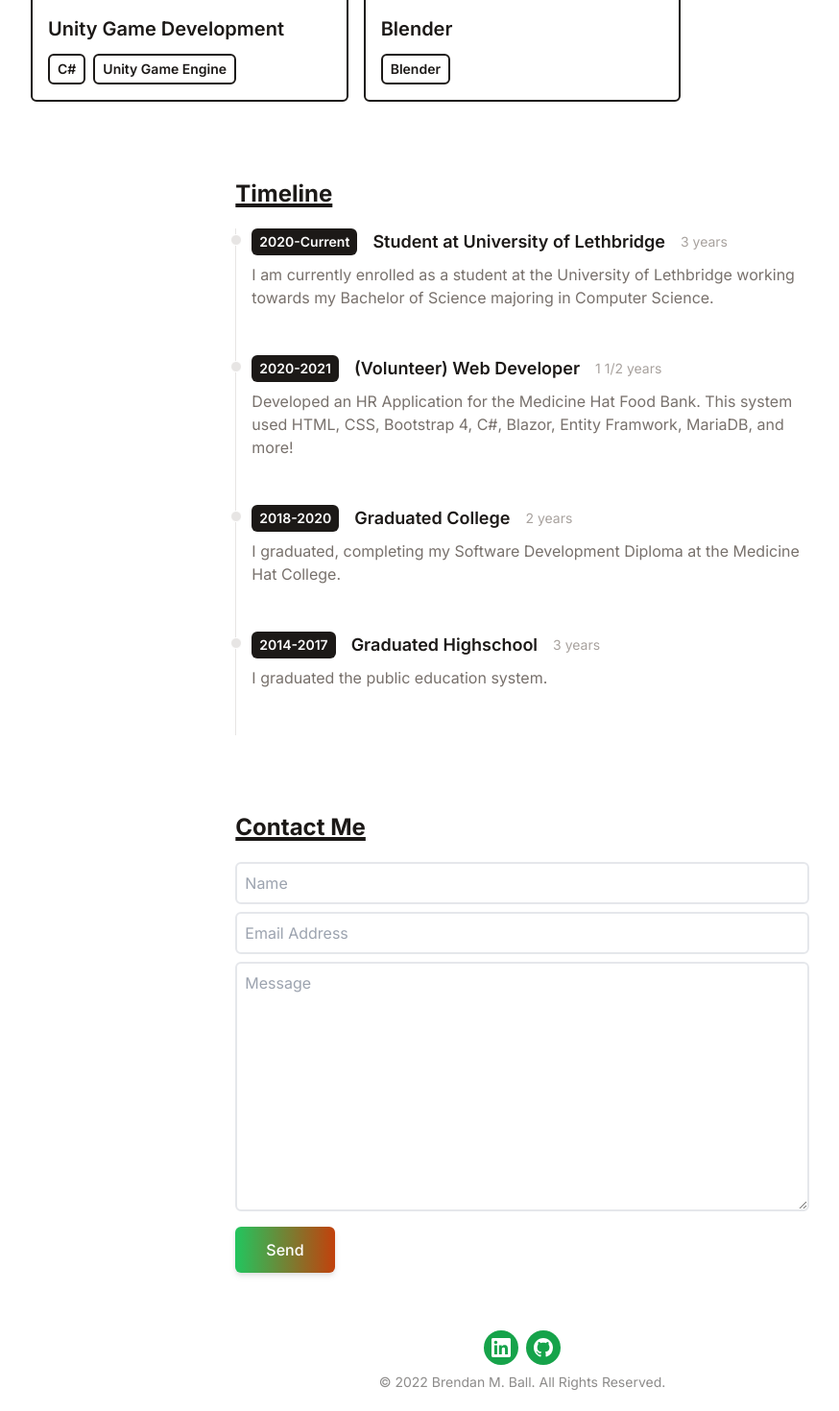
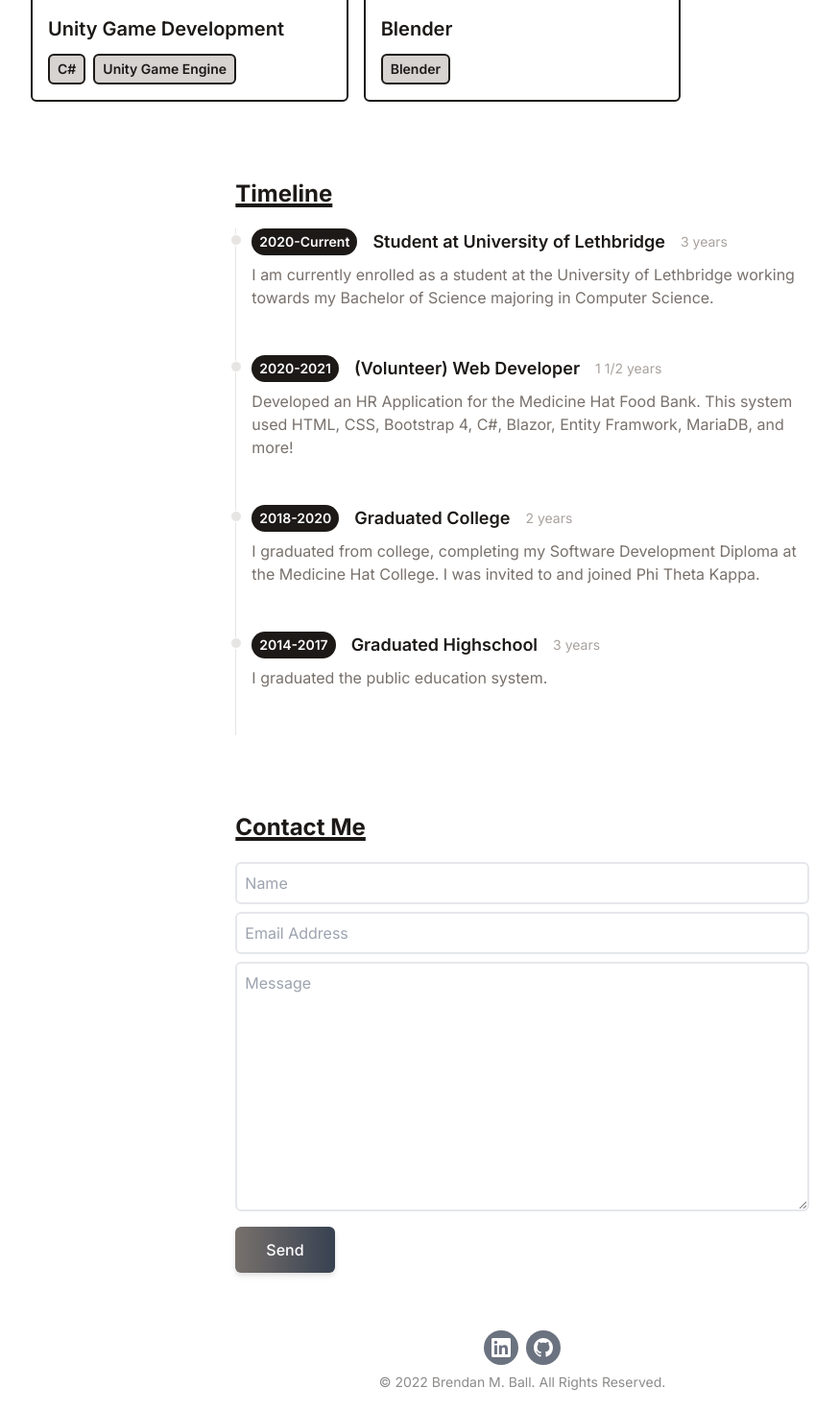
Before and after one commit to brendanball4/PortfolioJSXTailwind, a React (Vite) app: page / in a window 1280 px wide. Shown: the part 1074-2544 px from the top of the page at 96% size, without its empty margins (96-970 px from the left). Built offline with nearby package versions, Linux system fonts and the light colour scheme.

Commit message:
Introduced some design changes. Also added in new porfolio items

```diff
--- a/src/components/Contact.jsx
+++ b/src/components/Contact.jsx
@@ -11,21 +11,21 @@ function Contact() {
                         type="text"
                         name="name"
                         placeholder="Name"
-                        className="p-2 bg-transparent border-2 rounded-md focus:outline-none dark:border-green-300"
+                        className="p-2 bg-transparent border-2 rounded-md focus:outline-none dark:border-stone-100"
                     />
                     <input
                         type="email"
                         name="email"
                         placeholder="Email Address"
-                        className="my-2 p-2 bg-transparent border-2 rounded-md focus:outline-none dark:border-green-300"
+                        className="my-2 p-2 bg-transparent border-2 rounded-md focus:outline-none dark:border-stone-100"
                     />
                     <textarea
                         name="message"
                         placeholder="Message"
                         rows="10"
-                        className="p-2 mb-4 bg-transparent border-2 rounded-md focus:outline-none dark:border-green-300"
+                        className="p-2 mb-4 bg-transparent border-2 rounded-md focus:outline-none dark:border-stone-100"
                     />
-                    <button type="submit" className="text-center inline-block px-8 py-3 w-max text-base font-medium rounded-md text-white bg-gradient-to-r from-green-500 to-orange-700 drop-shadow-md hover:stroke-white">Send</button>
+                    <button type="submit" className="text-center inline-block px-8 py-3 w-max text-base font-medium rounded-md text-white bg-gradient-to-r from-stone-500 to-gray-700 drop-shadow-md hover:stroke-white">Send</button>
                 </form>
             </div>
         </div>
--- a/src/components/Footer.jsx
+++ b/src/components/Footer.jsx
@@ -8,7 +8,7 @@ function Footer() {
                     <div className="flex flex-wrap justify-center gap-2">
                         <a
                             href="https://linkedin.com/in/brendanmball"
-                            className="bg-green-600 p-2 font-semibold text-white inline-flex items-center space-x-2 rounded-full">
+                            className="bg-gray-500 p-2 font-semibold text-white inline-flex items-center space-x-2 rounded-full">
                             <svg
                             className="w-5 h-5 fill-current"
                             role="img"
@@ -23,7 +23,7 @@ function Footer() {
 
                         <a
                             href="https://github.com/brendanball4"
-                            className="bg-green-600 p-2 font-semibold text-white inline-flex items-center space-x-2 rounded-full">
+                            className="bg-gray-500 p-2 font-semibold text-white inline-flex items-center space-x-2 rounded-full">
                             <svg
                             xmlns="http://www.w3.org/2000/svg"
                             xmlnsXlink="http://www.w3.org/1999/xlink"
--- a/src/components/Intro.jsx
+++ b/src/components/Intro.jsx
@@ -10,7 +10,7 @@ function Intro() {
                 I am currently enrolled in University and majoring in Computer Science.<br />
                 I have co-developed a few projects that are showcased in the Portfolio section.
                 One project is an HR web application built on .NET CORE 5, EntityFramwork, Blazor, Docker, and more!
-                This was created in collaboration with the <a href='https://www.mhfoodbank.com/' className='text-green-300 hover:underline underline-offset-2 decoration-1'>Medicine Hat Food Bank</a>.
+                This was created in collaboration with the <a href='https://www.mhfoodbank.com/' className='text-stone-100 underline decoration-transparent hover:decoration-inherit transition duration-300 ease-in-out'>Medicine Hat Food Bank</a>.
             </p>
         </div>
     )
--- a/src/components/PortfolioItem.jsx
+++ b/src/components/PortfolioItem.jsx
@@ -6,7 +6,7 @@ function PortfolioItem({ title, imgUrl, stack, link }) {
          target="_blank"
          rel="noopener noreferrer"
          href={link}
-         className="border-2 border-stone-900 dark:border-green-300 rounded-md overflow-hidden"
+         className="border-2 border-stone-900 dark:border-stone-400 rounded-md overflow-hidden"
       >
          <img
             src={imgUrl}
@@ -17,7 +17,7 @@ function PortfolioItem({ title, imgUrl, stack, link }) {
             <h3 className="text-lg md:text-xl dark:text-white mb-2 md:mb-3 font-semibold ">{title}</h3>
             <p className="flex flex-wrap gap-2 flex-row items-center justify-start text-xs md:text-sm dark:text-white">
                {stack.map(item => (
-                  <span className="inline-block px-2 py-1 font-semibold border-2 border-stone-900 dark:border-green-300 rounded-md">
+                  <span className="rounded-full text-stone-900 bg-stone-300 inline-block px-2 py-1 font-semibold border-2 border-stone-900 dark:border-stone-300 rounded-md">
                      {item}
                   </span>
                ))}
--- a/src/components/TimelineItem.jsx
+++ b/src/components/TimelineItem.jsx
@@ -6,7 +6,7 @@ function TimelineItem({ year, title, duration, details }) {
             <li className="mb-10 ml-4">
                 <div className="absolute w-3 h-3 bg-stone-200 rounded-full mt-1.5 -left-1.5 border border-white dark:border-stone-900 dark:bg-stone-700" />
                 <p className="flex flex-wrap gap-4 flex-row items-center justify-start text-xs md:text-sm">
-                    <span className="inline-block px-2 py-1 font-semibold text-white dark:text-stone-900 bg-stone-900 dark:bg-white rounded-md">
+                    <span className="inline-block px-2 py-1 font-semibold text-white dark:text-stone-900 bg-stone-900 dark:bg-white rounded-full">
                         {year}
                     </span>
                     <h3 className="text-lg font-semibold text-stone-900 dark:text-white">
@@ -16,7 +16,7 @@ function TimelineItem({ year, title, duration, details }) {
                         {duration}
                     </div>
                 </p>
-                <p className="my-2 text-base font-normal text-stone-500 dark:text-green-300">
+                <p className="my-2 text-base font-normal text-stone-500 dark:text-stone-300">
                     {details}
                 </p>
             </li>
--- a/src/data/timeline.js
+++ b/src/data/timeline.js
@@ -15,7 +15,7 @@ export default [
         year: "2018-2020",
         title: "Graduated College",
         duration: "2 years",
-        details: "I graduated, completing my Software Development Diploma at the Medicine Hat College.",
+        details: "I graduated from college, completing my Software Development Diploma at the Medicine Hat College. I was invited to and joined Phi Theta Kappa.",
     },
     {
         year: "2014-2017",
```
